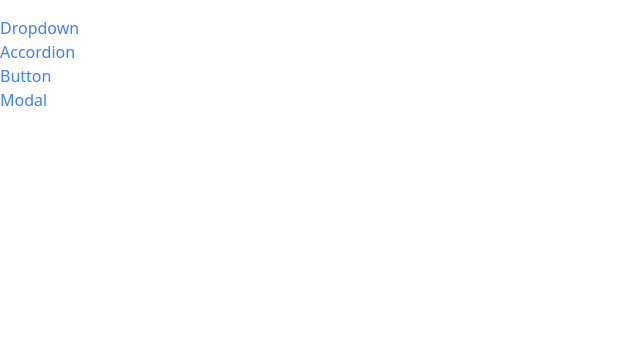
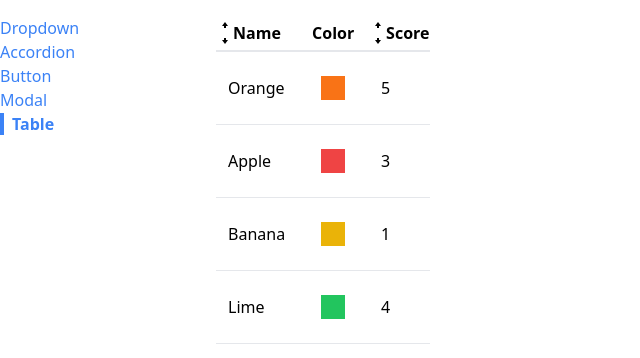
Before and after one commit to rosskovt/components, a React (Create React App) app: page /table in a window 1280 px wide. Shown: the top 358 px of the page, without its empty margins (0-640 px from the left). Built offline with nearby package versions, Linux system fonts and the light colour scheme.

Commit message:
SortTable component added; implemenated sorting functionality

```diff
--- a/src/App.js
+++ b/src/App.js
@@ -4,6 +4,7 @@
 import DropdownPage from './pages/DropdownPage';
 import ButtonPage from './pages/ButtonPage';
 import ModalPage from "./pages/ModalPage";
+import TablePage from "./pages/TablePage";
 
 function App() {
     return (
@@ -22,6 +23,9 @@
                 <Route path="/modal">
                     <ModalPage />
                 </Route>
+                <Route path="/table">
+                    <TablePage />
+                </Route>
             </div>
         </div>
     );
--- a/src/components/Sidebar.js
+++ b/src/components/Sidebar.js
@@ -6,7 +6,7 @@
         { labelToShow: 'Accordion', path: '/accordion' },
         { labelToShow: 'Button', path: '/buttons' },
         { labelToShow: 'Modal', path: '/modal' },
-
+        { labelToShow: 'Table', path: '/table' },
     ]
     const renderedLinks = links.map((link) => {
         return <Link
--- /dev/null
+++ b/src/components/SortableTable.js
@@ -0,0 +1,93 @@
+import { useState } from "react";
+import { GoArrowSmallDown, GoArrowSmallUp } from 'react-icons/go';
+import Table from "./Table";
+
+function SortableTable(props) {
+    const [sortOrder, setSortOrder] = useState(null);
+    const [sortBy, setSortBy] = useState(null);
+
+    const { config, data } = props;
+
+    const handleClick = (label) => {
+        if (sortBy && label !== sortBy) {
+            setSortOrder('asc');
+            setSortBy(label);
+            return;
+        }
+        if (sortOrder === null) {
+            setSortOrder('asc');
+            setSortBy(label);
+        } else if (sortOrder === 'asc') {
+            setSortOrder('desc');
+            setSortBy(label);
+        } else if (sortOrder === 'desc') {
+            setSortOrder(null);
+            setSortBy(null);
+        }
+    };
+
+    const updatedConfig = config.map((column) => {
+
+
+        if (!column.sortValue) {
+            return column;
+        }
+        return {
+            ...column,
+            header: (column) => <th className="cursor-pointer hover:bg-gray-100" onClick={() => handleClick(column.label)}>
+                <div className="flex items-center">
+                    {getIcons(column, sortBy, sortOrder)}
+                    {column.label}
+
+                </div>
+            </th>
+        };
+    });
+
+    let sortedData = data;
+    if (sortOrder && sortBy) {
+        const { sortValue } = config.find((column) => column.label === sortBy);
+        sortedData = [...data].sort((a, b) => {
+            const valueA = sortValue(a);
+            const valueB = sortValue(b);
+
+            const reverseOrder = sortOrder === 'asc' ? 1 : -1;
+
+            if (typeof valueA === 'string') {
+                return valueA.localeCompare(valueB) * reverseOrder;
+            } else {
+                return (valueA - valueB) * reverseOrder;
+            }
+        });
+    }
+
+    return (
+        <Table {...props} data={sortedData} config={updatedConfig} />
+    )
+};
+
+const getIcons = (columnName, sortBy, sortOrder) => {
+    if (sortBy !== columnName.label) {
+        return (
+            <div>
+                <GoArrowSmallUp />
+                <GoArrowSmallDown />
+            </div>
+        )
+    }
+    if (sortOrder === null) {
+        return (
+            <div>
+                <GoArrowSmallUp />
+                <GoArrowSmallDown />
+            </div>
+        )
+    } else if (sortOrder === 'asc') {
+        return <GoArrowSmallUp />;
+    } else if (sortOrder === 'desc') {
+        return <GoArrowSmallDown />;
+    }
+};
+
+
+export default SortableTable;
--- /dev/null
+++ b/src/components/Table.js
@@ -0,0 +1,40 @@
+import { Fragment } from "react";
+
+function Table({ data, config, keyFn }) {
+    const renderedcolumns = config.map((column) => {
+        return column.header
+            ?
+            <Fragment key={column.label}>{column.header(column)}</Fragment>
+            :
+            <th key={column.label}>{column.label}</th>
+    });
+
+    const renderedRows = data.map((rowData) => {
+        const renderedCells = config.map((column) => {
+            return (
+                <td key={column.label} className="p-3">
+                    {column.render(rowData)}
+                </td>
+            );
+        });
+        return (
+            <tr key={keyFn(rowData)} className="border-b">
+                {renderedCells}
+            </tr>
+        )
+    });
+    return (
+        <table className="table-auto border-spacing-2">
+            <thead>
+                <tr className="border-b-2">
+                    {renderedcolumns}
+                </tr>
+            </thead>
+            <tbody>
+                {renderedRows}
+            </tbody>
+        </table>
+    );
+};
+
+export default Table;
--- /dev/null
+++ b/src/pages/TablePage.js
@@ -0,0 +1,38 @@
+import SortableTable from "../components/SortableTable";
+
+function TablePage() {
+    const data = [
+        { name: 'Orange', color: 'bg-orange-500', score: 5 },
+        { name: 'Apple', color: 'bg-red-500', score: 3 },
+        { name: 'Banana', color: 'bg-yellow-500', score: 1 },
+        { name: 'Lime', color: 'bg-green-500', score: 4 },
+    ]
+
+    const keyFn = (fruit) => {
+        return fruit.name;
+    };
+
+    const config = [
+        {
+            label: 'Name',
+            render: (fruit) => fruit.name,
+            sortValue: (fruit) => fruit.name,
+        },
+        {
+            label: 'Color',
+            render: (fruit) => <div className={`p-3 m-3 ${fruit.color}`} />,
+        },
+        {
+            label: 'Score',
+            render: (fruit) => fruit.score,
+            sortValue: (fruit) => fruit.score,
+        },
+    ]
+    return (
+        <div>
+            <SortableTable data={data} config={config} keyFn={keyFn} />
+        </div>
+    );
+};
+
+export default TablePage;
```
